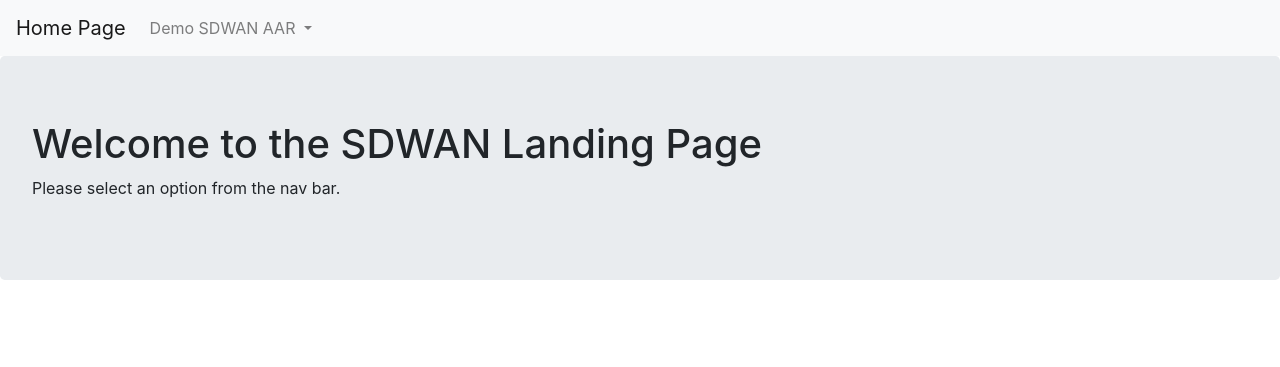
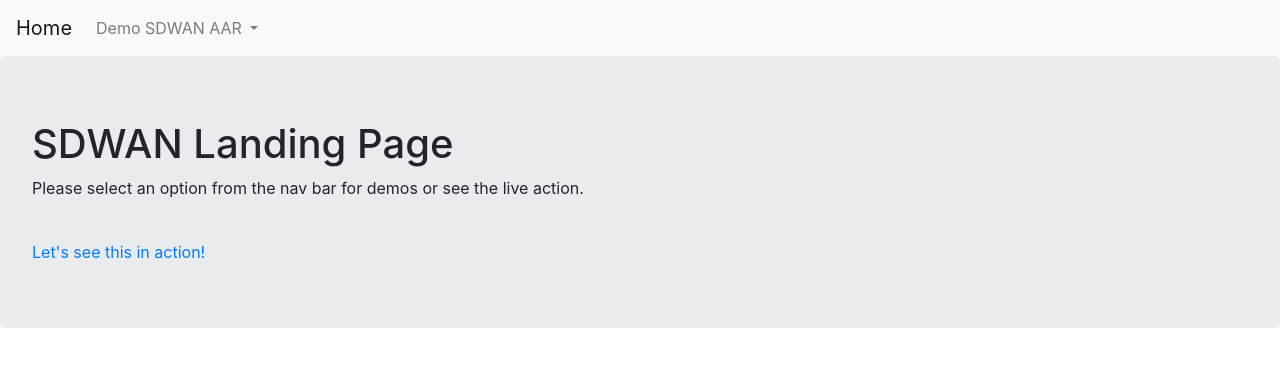
Before and after one commit to lcartwri/sl-web-app, a Flask app: page /sdwan in a window 1280 px wide. Shown: the top 367 px of the page. Run offline with Flask 2, Linux system fonts and the light colour scheme; some libraries are stand-ins or nearby versions.

Commit message:
Added new HTML files for Solution Pages

```diff
--- a/app/templates/base_sdwan.html
+++ b/app/templates/base_sdwan.html
@@ -11,7 +11,7 @@
 
         <! This is the Navbar>
         <nav class="navbar navbar-expand-lg navbar-light bg-light">
-          <a class="navbar-brand" href="{{url_for('sdwan_home')}}">Home Page</a>
+          <a class="navbar-brand" href="{{url_for('home')}}">Home</a>
           <button class="navbar-toggler" type="button" data-toggle="collapse" data-target="#navbarSupportedContent" aria-controls="navbarSupportedContent" aria-expanded="false" aria-label="Toggle navigation">
             <span class="navbar-toggler-icon"></span>
           </button>
--- a/app/templates/home.html
+++ b/app/templates/home.html
@@ -1,7 +1,7 @@
 {% extends "base.html" %}
 {%block content%}
 <title>Home Landing Page</title>
-<h1>Welcome to the Solutions Lab Landing Page</h1>
+<h1>Welcome to the Enterprise Solutions Lab Landing Page</h1>
 <div id="accordion">
     <div class="card">
       <div class="card-header" id="headingOne">
--- a/app/templates/home_sdwan.html
+++ b/app/templates/home_sdwan.html
@@ -1,8 +1,10 @@
 {% extends "base_sdwan.html" %}
 {%block content%}
-<title>{%block title%}SDWAN Landing Page{%endblock%}</title>
+<title>{%block title%}SDWAN{%endblock%}</title>
 <div class="jumbotron">
-<h1>Welcome to the SDWAN Landing Page</h1>
-<p>Please select an option from the nav bar.</p>
+<h1>SDWAN Landing Page</h1>
+<p>Please select an option from the nav bar for demos or see the live action.</p>
+<br>
+<a href="https://vmanage-solution.cisco-lab.com" target="_blank">Let's see this in action!</a>
 </div>
 {% endblock %}
```
Also changed, not shown: app/templates/home_aci.html (added, +10 -0 lines), app/templates/home_sda.html (added, +10 -0 lines), app/templates/home_xdomain.html (added, +11 -0 lines).
